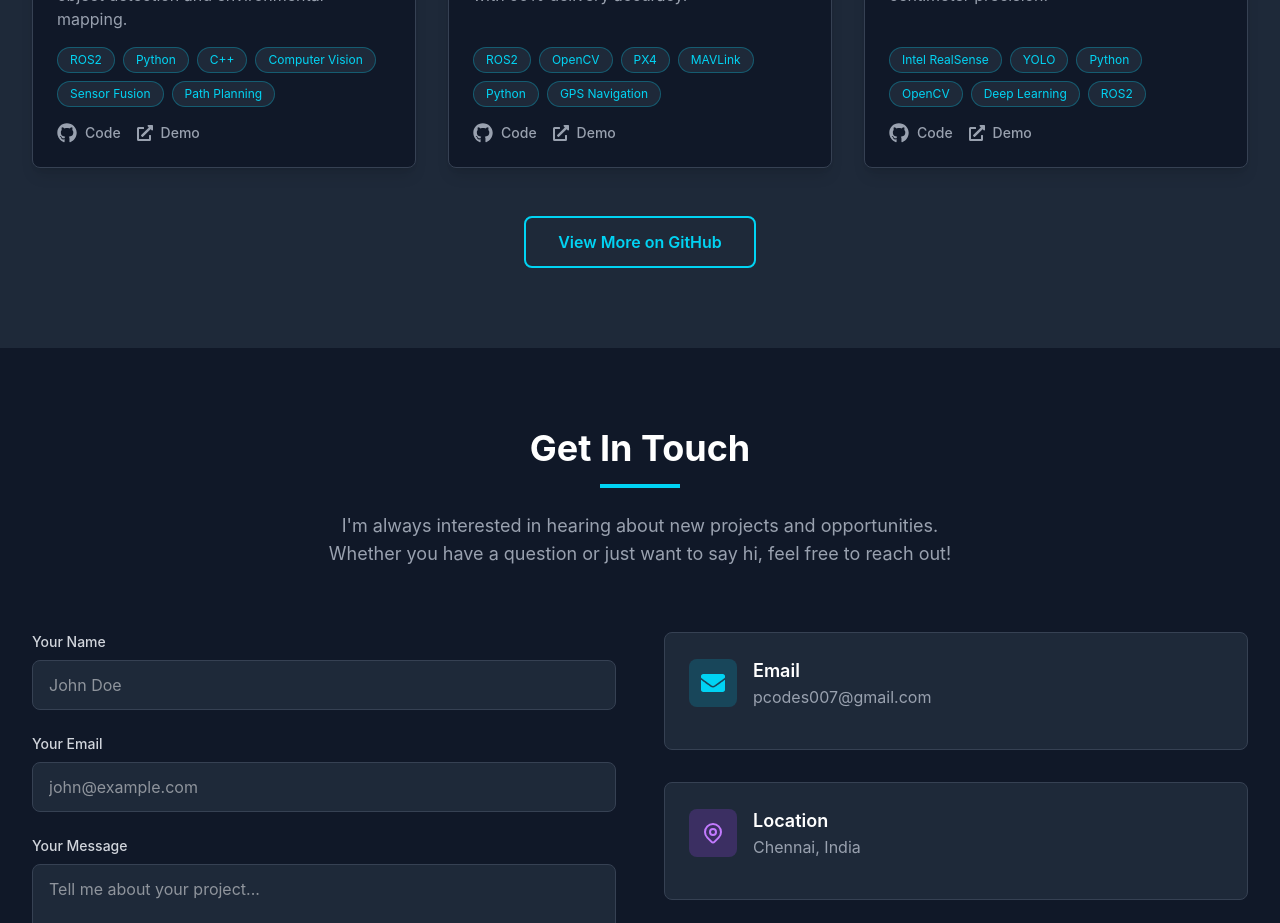
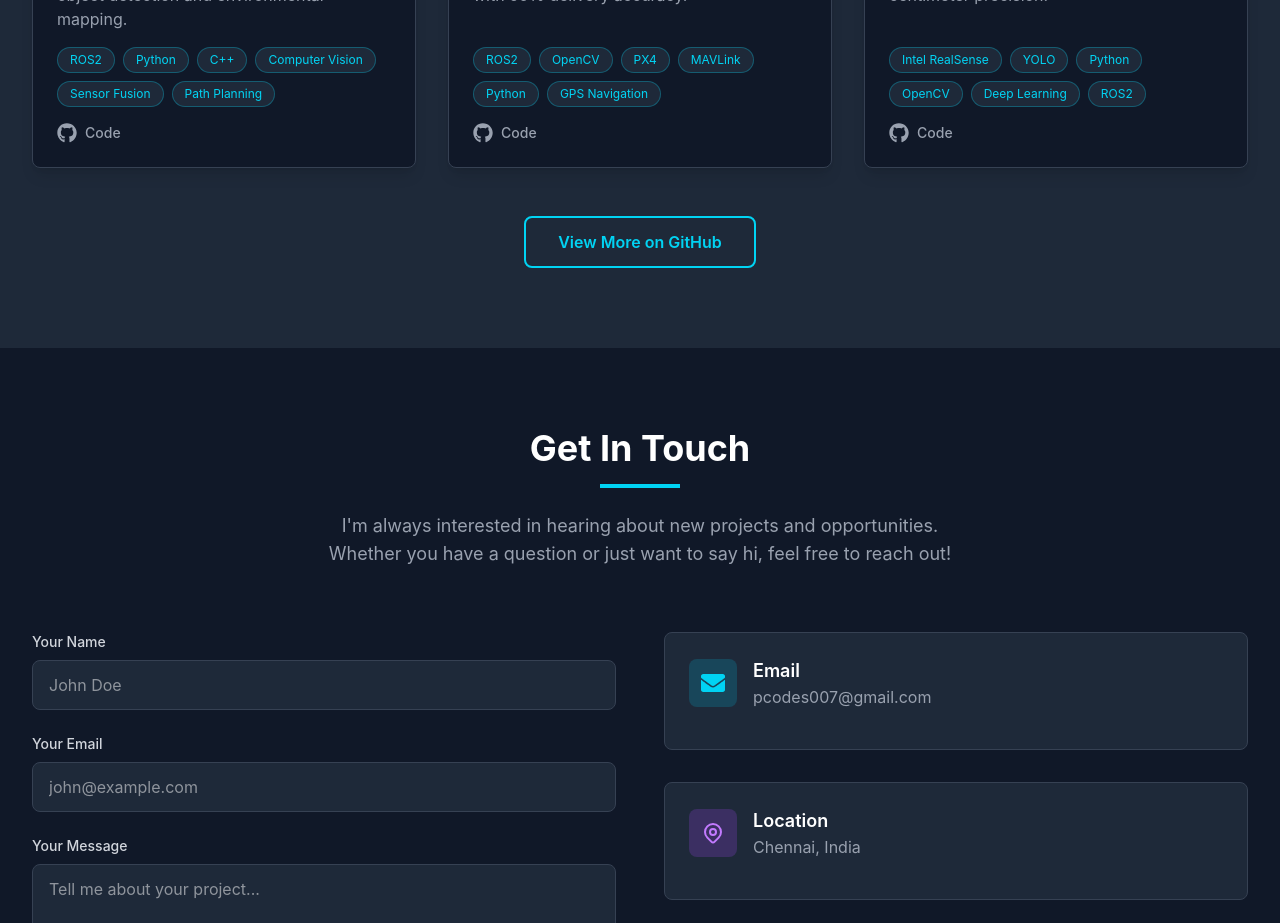
Before and after one commit to PRAVEENCHOURASIA01/Portfolio, a React (Vite) app: page / in a window 1280 px wide. Shown: the part 3020-3943 px from the top of the page. Built offline with nearby package versions, Linux system fonts and the light colour scheme.

Commit message:
Added project github link

```diff
--- a/src/data/portfolioData.js
+++ b/src/data/portfolioData.js
@@ -112,7 +112,6 @@ const portfolioData = {
       tech: ["ROS2", "Python", "C++", "Computer Vision", "Sensor Fusion", "Path Planning"],
       image: "/projects/auv.jpeg", // Add project images to public/projects/
       github: "https://github.com/yourusername/auv-project",
-      demo: "https://yourdemo.com",
       featured: true,
     },
     {
@@ -123,7 +122,6 @@ const portfolioData = {
       tech: ["ROS2", "OpenCV", "PX4", "MAVLink", "Python", "GPS Navigation"],
       image: "/projects/drone.jpeg",
       github: "https://github.com/yourusername/drone-delivery",
-      demo: "https://yourdemo.com",
       featured: true,
     },
     {
@@ -133,8 +131,7 @@ const portfolioData = {
         "Built a real-time object detection and depth estimation system combining Intel RealSense cameras with YOLO deep learning models. The system provides accurate 3D localization of objects for robotic manipulation tasks with sub-centimeter precision.",
       tech: ["Intel RealSense", "YOLO", "Python", "OpenCV", "Deep Learning", "ROS2"],
       image: "/projects/vision.jpeg",
-      github: "https://github.com/yourusername/vision-system",
-      demo: "https://yourdemo.com",
+      github: "https://github.com/PRAVEENCHOURASIA01/dlstreamer_pipeline",
       featured: true,
     },
     // Add more projects by copying the structure above
```
